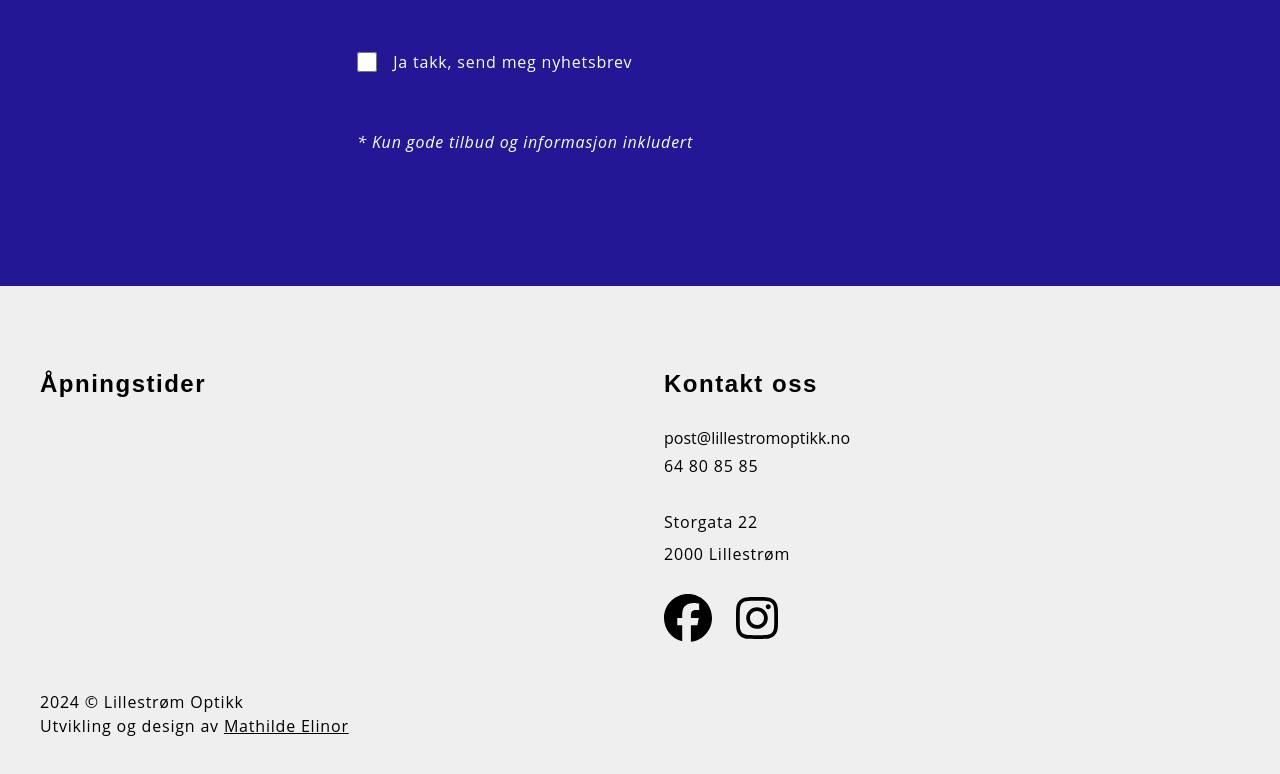
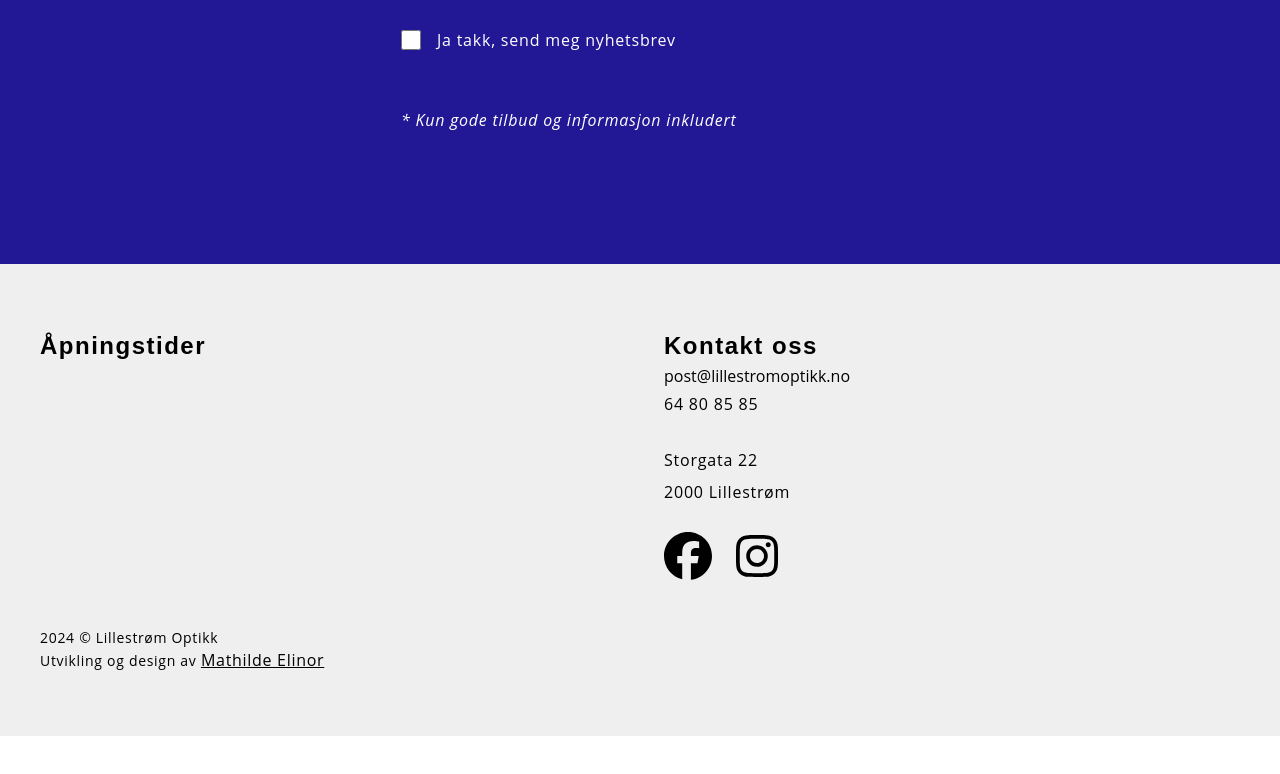
Before and after one commit to mathildeew/lillestromoptikk, a React (Vite) app: page / in a window 1280 px wide. Shown: the part 2595-3369 px from the top of the page. After the commit the page ends 3331 px from the top, so only its background shows below. Built offline with nearby package versions, Linux system fonts and the light colour scheme; no server answers; a web font is replaced by a local one.

Commit message:
adds styles

```diff
--- a/src/components/Layout/Footer/index.jsx
+++ b/src/components/Layout/Footer/index.jsx
@@ -1,25 +1,23 @@
 import { FontAwesomeIcon } from "@fortawesome/react-fontawesome";
 import { faFacebook, faInstagram } from "@fortawesome/free-brands-svg-icons";
+import { PortableText } from "@portabletext/react";
 import { useOpeningHours } from "../../../context/GetOpeninghours";
-import { PortableText } from "@portabletext/react";
 import { PortableTextFooter } from "./PortableTextFooter";
 
 export default function Footer() {
   const { openingHours } = useOpeningHours();
 
   return (
-    <footer className="bg-grey w-full px-4 py-20 sticky top-[100vh] md:px-10">
-      <div className="max-w-7xl grid gap-12 mx-auto md:grid-cols-2">
-        <div className="flex flex-col gap-6">
+    <footer className="bg-grey w-full flex justify-center px-4 py-16 md:px-10">
+      <div className="w-full max-w-[1400px] grid gap-12 md:grid-cols-2">
+        <div>
           <h3>Åpningstider</h3>
-          <div>
-            <PortableText value={openingHours.content} components={PortableTextFooter} />
-          </div>
+          <PortableText value={openingHours.content} components={PortableTextFooter} />
         </div>
 
         <div className="flex flex-col gap-6">
-          <h3>Kontakt oss</h3>
           <div>
+            <h3>Kontakt oss</h3>
             <a href="mailto:post@lillestromoptikk.no">post@lillestromoptikk.no</a>
             <p>64 80 85 85</p>
           </div>
@@ -29,7 +27,7 @@ export default function Footer() {
             <p>2000 Lillestrøm</p>
           </div>
 
-          <div className="flex  gap-6">
+          <div className="flex gap-6">
             <a href="https://www.facebook.com/lillestromoptikk" aria-label="Følg oss på Facebook" className="hover:text-green361">
               <FontAwesomeIcon icon={faFacebook} size="3x" />
             </a>
@@ -40,10 +38,10 @@ export default function Footer() {
         </div>
 
         <div>
-          <p className="text-base">{new Date().getFullYear()} &copy; Lillestrøm Optikk</p>
-          <p className="text-base mr-2">
+          <p className="text-sm">{new Date().getFullYear()} &copy; Lillestrøm Optikk</p>
+          <p className="text-sm mr-2">
             Utvikling og design av{" "}
-            <a href="https://www.mathildeelinor.no" className="text-base underline hover:text-kleinBlue">
+            <a href="https://www.mathildeelinor.no" className="text-base underline hover:text-green361">
               Mathilde Elinor
             </a>
           </p>
--- a/src/index.css
+++ b/src/index.css
@@ -30,7 +30,7 @@
   }
 
   h2 {
-    font-size: 30px;
+    font-size: 25px;
     font-weight: 700;
     text-transform: uppercase;
     letter-spacing: 1.5px;
--- a/src/pages/About/index.jsx
+++ b/src/pages/About/index.jsx
@@ -38,14 +38,6 @@ export default function About() {
               <h1>Om oss</h1>
               <p>{aboutData.intro}</p>
             </div>
-            <div className="flex flex-wrap gap-3 justify-center">
-              <a href="mailto:post@lillestromoptikk.no" className="btn-primary bg-green361 border-black">
-                post@lillestromoptikk.no
-              </a>
-              <a href="mailto:post@lillestromoptikk.no" className="btn-primary  bg-green361 border-black">
-                tlf. 64 80 85 85
-              </a>
-            </div>
           </section>
 
           <div className="max-w-[1400px] flex flex-col gap-16 px-5">
--- a/src/pages/Brands/index.jsx
+++ b/src/pages/Brands/index.jsx
@@ -28,14 +28,20 @@ export default function Brands() {
     <>
       <SEOHelmet title={metadata.title} content={metadata.desc} />
 
-      <main className="max-w-5xl py-20 px-3.5 mx-auto md:px-10 md:py-32 lg:px-0">
+      <main>
+        <section className="flex flex-col gap-16 items-center pb-16" data-animate-in="true" data-animation-order="1">
+          <section className="w-full text-center bg-grey flex flex-col items-center gap-6 px-4 py-10 md:px-10 lg:py-20">
+            <div className="text-center max-w-4xl flex flex-col gap-4">
               <h1>Våre merker</h1>
+              <p>Lorem ipsum, dolor sit amet consectetur adipisicing elit. Eos explicabo ratione vero accusamus perspiciatis delectus quod, nostrum dolore modi minus eaque. Porro tempora molestias temporibus animi praesentium quia aspernatur quidem. Alltid med kvalitet og varighet i tankene.</p>
+            </div>
+          </section>
 
-        <div className="flex flex-col gap-24 lg:gap-32">
+          <div className="max-w-[1400px] flex flex-col gap-16 px-5">
             {ourBrands.map((brand, index) => (
-            <section key={brand._id} className={`flex flex-col gap-6 lg:flex-row lg:items-center ${index % 2 === 1 ? "lg:flex-row-reverse" : "flex-row"}`}>
-              <img src={brand.imageUrl} className="w-full h-44 object-cover object-center md:h-72 lg:w-96 lg:h-96" alt={`Vi har briller fra ${brand.title}`} />
-              <div className="flex flex-col gap-4">
+              <section key={brand._id} className={`w-full flex flex-col gap-3 items-center  md:flex-row md:gap-5 ${index % 2 === 1 ? "md:flex-row-reverse" : "md:flex-row"}`}>
+                <img src={brand.imageUrl} className="w-full h-96 object-cover md:w-1/2" alt={`Vi har briller fra ${brand.title}`} />
+                <div className="flex flex-col gap-3 md:w-1/2">
                   <h2>{brand.title}</h2>
                   <PortableText value={brand.content} />
                 </div>
@@ -44,6 +50,7 @@ export default function Brands() {
 
             <p className="font-semibold">Vi fører også merker som Tom Ford, Ray-Ban, Face a Face, Fleye, Traction Production og mange fler.</p>
           </div>
+        </section>
       </main>
     </>
   );
```
Lines whose indentation alone changed are shown as unchanged.
